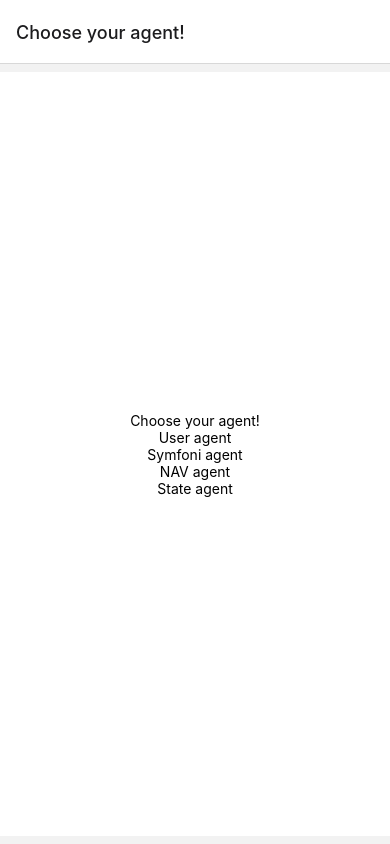
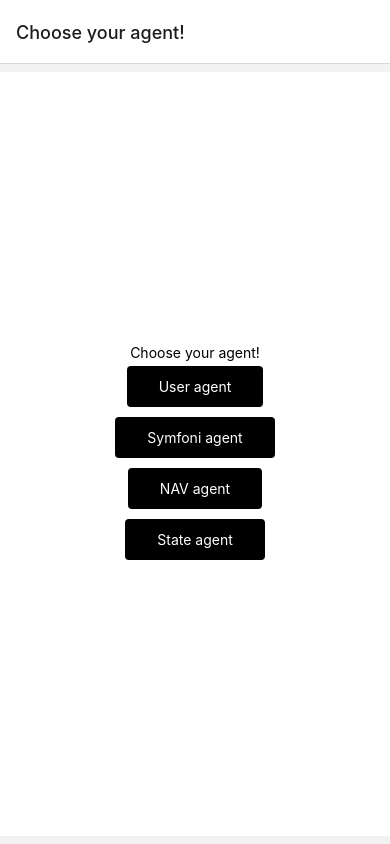
Before and after one commit to symfoni/bachelor, a React Native app: screen /Login in a window 390 px wide. Built offline with nearby package versions, Linux system fonts and the light colour scheme.

Commit message:
updated the navigation button component so that it can take a custom style as a prop

```diff
--- a/app/components/navigationButton.tsx
+++ b/app/components/navigationButton.tsx
@@ -1,11 +1,25 @@
-import { ButtonProps, Pressable, Text } from 'react-native';
-import { styles } from '../styles';
+import { GestureResponderEvent, Pressable, StyleProp, Text, ViewStyle } from 'react-native';
+import { buttonStyles } from '../styles';
 
-export default function NavigationButton(props: ButtonProps): JSX.Element{
-	const {onPress, title} = props;
+/**
+ * The interface for the navigation button props.
+ */
+interface INavigationButtonProps {
+    onPress: (event: GestureResponderEvent) => void
+    title: string
+    customStyle?: StyleProp<ViewStyle>
+}
+
+/**
+ * NavigationButton is a customizable navigation button component.
+ * @param props consists of an onPress function, a title, and a custom stylesheet.
+ * @returns a navigation button component.
+ */
+export default function NavigationButton(props: INavigationButtonProps): JSX.Element{
+	const {onPress, title, customStyle = buttonStyles.navigationButtonDefault} = props;
 	return (
-		<Pressable style={styles.navigationButton} onPress={onPress}>
-			<Text style={styles.navigationButtonText}>{title}</Text>
+		<Pressable style={customStyle} onPress={onPress}>
+			<Text style={buttonStyles.navigationButtonText}>{title}</Text>
 		</Pressable>
 	);
 }
```
